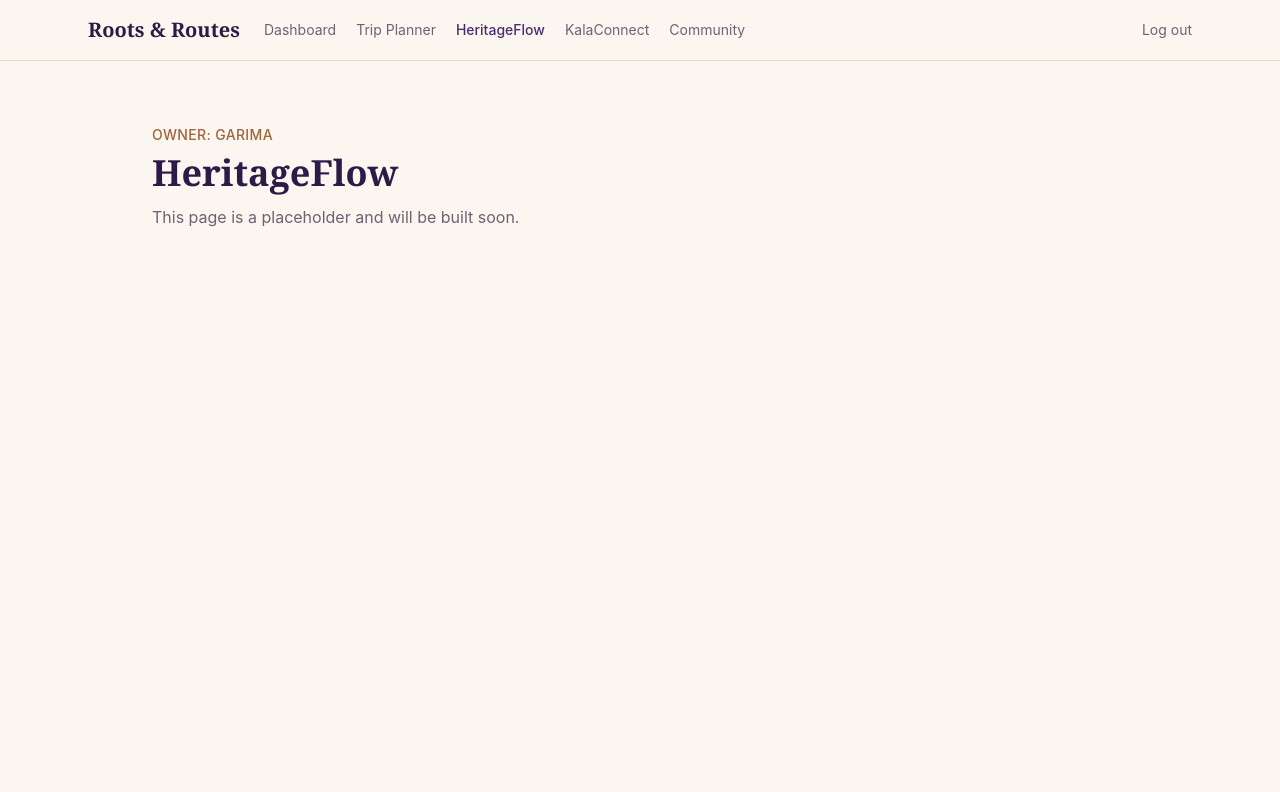
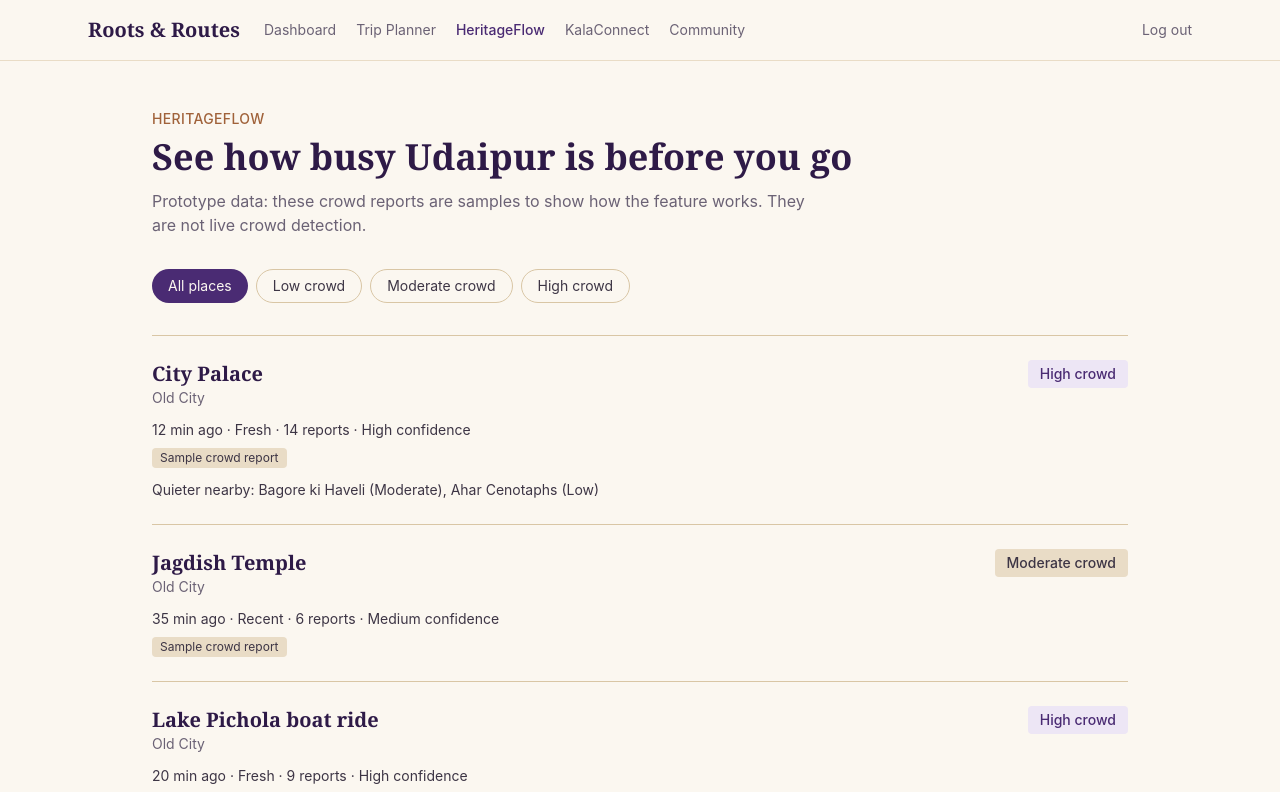
Before and after one commit to nishhh-commits/Roots-Routes-, a React (Vite) app: page /heritage-flow in a window 1280 px wide. Shown: the top 792 px of the page. Built offline with nearby package versions, Linux system fonts and the light colour scheme.

Commit message:
added sus, freshness, crowd etc

```diff
--- /dev/null
+++ b/src/components/tourist/CrowdCard.tsx
@@ -0,0 +1,42 @@
+import type { CrowdLevel, CrowdReport } from '../../types/crowd'
+import { freshnessLabel, timeAgo } from '../../utils/freshness'
+
+const rank: Record<CrowdLevel, number> = { Low: 1, Moderate: 2, High: 3 }
+
+const levelStyle: Record<CrowdLevel, string> = {
+  Low: 'bg-leaf-100 text-leaf-700',
+  Moderate: 'bg-sand-200 text-ink-700',
+  High: 'bg-plum-100 text-plum-700',
+}
+
+type Props = {
+  report: CrowdReport
+  all: CrowdReport[]
+}
+
+export default function CrowdCard({ report, all }: Props) {
+  const quieter = report.alternativeIds
+    .map((id) => all.find((item) => item.destinationId === id))
+    .filter((item): item is CrowdReport => item !== undefined && rank[item.level] < rank[report.level])
+
+  return (
+    <article className="border-t border-sand-300 py-6">
+      <div className="flex flex-wrap items-start justify-between gap-3">
+        <div>
+          <h3 className="text-xl font-semibold text-plum-900">{report.name}</h3>
+          <p className="text-sm text-ink-500">{report.area}</p>
+        </div>
+        <span className={`rounded px-3 py-1 text-sm font-medium ${levelStyle[report.level]}`}>{report.level} crowd</span>
+      </div>
+      <p className="mt-3 text-sm text-ink-700">
+        {timeAgo(report.minutesAgo)} · {freshnessLabel(report.minutesAgo)} · {report.reports} reports · {report.confidence} confidence
+      </p>
+      <span className="mt-2 inline-block rounded bg-sand-200 px-2 py-0.5 text-xs text-ink-700">Sample crowd report</span>
+      {quieter.length > 0 && (
+        <p className="mt-3 text-sm text-ink-700">
+          Quieter nearby: {quieter.map((item) => `${item.name} (${item.level})`).join(', ')}
+        </p>
+      )}
+    </article>
+  )
+}
--- /dev/null
+++ b/src/data/heritage.ts
@@ -0,0 +1,12 @@
+import type { CrowdReport } from '../types/crowd'
+
+export const crowdReports: CrowdReport[] = [
+  { destinationId: 'city-palace', name: 'City Palace', area: 'Old City', level: 'High', minutesAgo: 12, reports: 14, confidence: 'High', alternativeIds: ['bagore-ki-haveli', 'ahar-cenotaphs'] },
+  { destinationId: 'jagdish-temple', name: 'Jagdish Temple', area: 'Old City', level: 'Moderate', minutesAgo: 35, reports: 6, confidence: 'Medium', alternativeIds: ['bagore-ki-haveli'] },
+  { destinationId: 'lake-pichola', name: 'Lake Pichola boat ride', area: 'Old City', level: 'High', minutesAgo: 20, reports: 9, confidence: 'High', alternativeIds: ['fateh-sagar', 'saheliyon-ki-bari'] },
+  { destinationId: 'saheliyon-ki-bari', name: 'Saheliyon-ki-Bari', area: 'North Udaipur', level: 'Low', minutesAgo: 95, reports: 4, confidence: 'Medium', alternativeIds: [] },
+  { destinationId: 'sajjangarh', name: 'Sajjangarh (Monsoon Palace)', area: 'West Udaipur', level: 'Low', minutesAgo: 240, reports: 2, confidence: 'Low', alternativeIds: [] },
+  { destinationId: 'fateh-sagar', name: 'Fateh Sagar Lake', area: 'North Udaipur', level: 'Moderate', minutesAgo: 50, reports: 7, confidence: 'Medium', alternativeIds: ['saheliyon-ki-bari', 'sajjangarh'] },
+  { destinationId: 'bagore-ki-haveli', name: 'Bagore ki Haveli', area: 'Old City', level: 'Moderate', minutesAgo: 70, reports: 5, confidence: 'Medium', alternativeIds: ['ahar-cenotaphs'] },
+  { destinationId: 'ahar-cenotaphs', name: 'Ahar Cenotaphs', area: 'East Udaipur', level: 'Low', minutesAgo: 180, reports: 3, confidence: 'Low', alternativeIds: [] },
+]
--- a/src/pages/tourist/HeritageFlow.tsx
+++ b/src/pages/tourist/HeritageFlow.tsx
@@ -1,5 +1,42 @@
-import PlaceholderPage from '../../components/shared/PlaceholderPage'
+import { useState } from 'react'
+import { crowdReports } from '../../data/heritage'
+import CrowdCard from '../../components/tourist/CrowdCard'
+
+const filters = ['All', 'Low', 'Moderate', 'High']
 
 export default function HeritageFlow() {
-  return <PlaceholderPage title="HeritageFlow" owner="Garima" />
+  const [active, setActive] = useState('All')
+  const visible = active === 'All' ? crowdReports : crowdReports.filter((report) => report.level === active)
+
+  return (
+    <div className="mx-auto max-w-5xl px-6 py-12">
+      <p className="text-sm font-medium uppercase tracking-wide text-sandstone-600">HeritageFlow</p>
+      <h1 className="mt-2 text-4xl font-semibold text-plum-900">See how busy Udaipur is before you go</h1>
+      <p className="mt-3 max-w-2xl text-ink-500">
+        Prototype data: these crowd reports are samples to show how the feature works. They are not live crowd detection.
+      </p>
+      <div className="mt-8 flex flex-wrap gap-2">
+        {filters.map((filter) => (
+          <button
+            key={filter}
+            onClick={() => setActive(filter)}
+            className={
+              active === filter
+                ? 'rounded-full bg-plum-700 px-4 py-1.5 text-sm text-cream-50'
+                : 'rounded-full border border-sand-300 px-4 py-1.5 text-sm text-ink-700 hover:bg-cream-100'
+            }
+          >
+            {filter === 'All' ? 'All places' : `${filter} crowd`}
+          </button>
+        ))}
+      </div>
+      <div className="mt-8">
+        {visible.length === 0 ? (
+          <p className="border-t border-sand-300 py-6 text-ink-500">No places match this filter.</p>
+        ) : (
+          visible.map((report) => <CrowdCard key={report.destinationId} report={report} all={crowdReports} />)
+        )}
+      </div>
+    </div>
+  )
 }
--- /dev/null
+++ b/src/types/crowd.ts
@@ -0,0 +1,13 @@
+export type CrowdLevel = 'Low' | 'Moderate' | 'High'
+export type Confidence = 'Low' | 'Medium' | 'High'
+
+export type CrowdReport = {
+  destinationId: string
+  name: string
+  area: string
+  level: CrowdLevel
+  minutesAgo: number
+  reports: number
+  confidence: Confidence
+  alternativeIds: string[]
+}
--- /dev/null
+++ b/src/types/sustainability.ts
@@ -0,0 +1,21 @@
+export type Indicator = {
+  id: string
+  label: string
+  value: number
+  unit: string
+  target: number
+  higherIsBetter: boolean
+}
+
+export type BreakdownItem = {
+  name: string
+  value: number
+}
+
+export type Breakdown = {
+  key: 'water' | 'energy' | 'waste'
+  title: string
+  unit: string
+  color: string
+  items: BreakdownItem[]
+}
--- a/src/types/sustainibilty.ts
+++ /dev/null
@@ -1,21 +0,0 @@
-export type Indicator = {
-  id: string
-  label: string
-  value: number
-  unit: string
-  target: number
-  higherIsBetter: boolean
-}
-
-export type BreakdownItem = {
-  name: string
-  value: number
-}
-
-export type Breakdown = {
-  key: 'water' | 'energy' | 'waste'
-  title: string
-  unit: string
-  color: string
-  items: BreakdownItem[]
-}
--- /dev/null
+++ b/src/utils/freshness.ts
@@ -0,0 +1,16 @@
+export function freshnessLabel(minutesAgo: number) {
+  if (minutesAgo <= 30) {
+    return 'Fresh'
+  }
+  if (minutesAgo <= 120) {
+    return 'Recent'
+  }
+  return 'Stale'
+}
+
+export function timeAgo(minutesAgo: number) {
+  if (minutesAgo < 60) {
+    return `${minutesAgo} min ago`
+  }
+  return `${Math.round(minutesAgo / 60)} h ago`
+}
```
